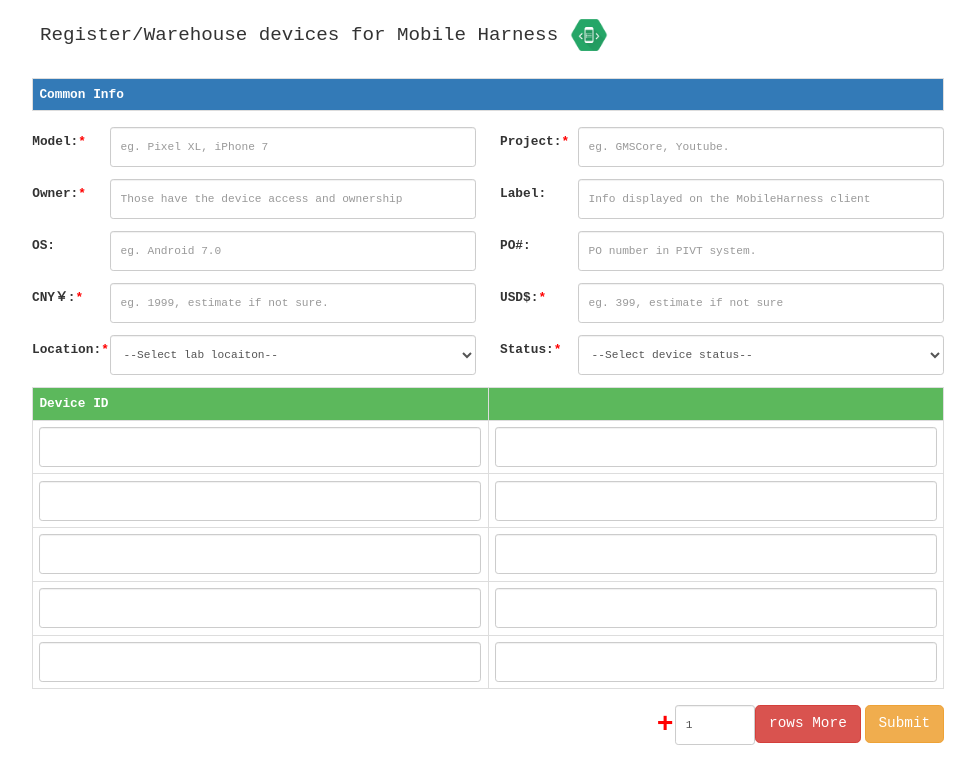
After one commit to billunique/motric, a Django app: page /device_register/ in a window 1280 px wide. The commit adds this page. Shown: the top 784 px of the page, without its empty margins (152-1127 px from the left). Run offline with Django 3.2, Linux system fonts and the light colour scheme; lists and menus that the app fills with data are empty; parts of the project's set-up code (start-up, migrations or seed data) failed here and were passed over; some libraries are stand-ins or nearby versions.

Commit message:
BIG COMMIT, added the register page and related logic. But the display logic of device pages (home/public/dedicated) is not changed yet.

```diff
--- a/moha/urls.py
+++ b/moha/urls.py
@@ -28,6 +28,8 @@
     url(r'^device_request/', views.device_request, name='request'),
     url(r'^request_disposal/', views.request_disposal, name='req_disposal'),
     url(r'^request_history/*', views.request_history, name='req_history'),
+    url(r'^device_register/', views.device_register, name='dev_register'),
+
     # url(r'^faq/', views.faq, name='faq'),
     # url(r'^about/', views.about, name='about'),
 	url(r'^request/', utils.form_receiver, name='receiver'), # this is a pratical technic.
@@ -37,6 +39,7 @@
 
     url(r'^details/', utils.details, name='details'),
     url(r'^device_replacement/', utils.device_replacement, name='replacement'),
+    url(r'^register/', utils.device_register, name='labd_register'),
 
     url(r'^who/', utils.who_are_you, name='who'),
     url(r'^admin/', admin.site.urls),
--- a/motric/models.py
+++ b/motric/models.py
@@ -75,6 +75,9 @@
 	label = models.CharField(max_length=50, blank=True)
 	project = models.CharField(max_length=50, blank=True)
 	lab_location = models.CharField(max_length=3, blank=True, null=True)
+	price_usd = models.DecimalField(max_digits=6, decimal_places=1, blank=True, null=True)
+	price_cny = models.DecimalField(max_digits=6, decimal_places=1, blank=True, null=True)
+	po_number = models.CharField(max_length=50, blank=True, null=True)
 	replaced_by = models.ManyToManyField('self', symmetrical=False)
 
 	def __unicode__(self):
--- a/motric/static/js/xmotric.js
+++ b/motric/static/js/xmotric.js
@@ -837,6 +837,86 @@
 		});
 	});
 
+
+	$('#add-more').on('click', function(event) {
+
+		var tb = document.getElementById("deviceid_table")
+		var amount = $('#more-amount').val();
+
+		for (i = 0; i < amount; i++) {
+			var row = tb.insertRow(-1);
+			var td1 = row.insertCell(0);
+			var td2 = row.insertCell(1);
+
+			var idevid = document.createElement("INPUT");
+			idevid.setAttribute("type", "text");
+			idevid.setAttribute("class", "mtinput form-control");
+			idevid.setAttribute("name", "device_id");
+			td1.appendChild(idevid);
+
+			var idevid = document.createElement("INPUT");
+			idevid.setAttribute("type", "text");
+			idevid.setAttribute("class", "mtinput form-control");
+			idevid.setAttribute("name", "device_id");
+			td2.appendChild(idevid);
+		}
+
+		window.scrollTo(0,document.body.scrollHeight)  // Scroll automatically to the bottom of the page.
+
+	});
+
+	$('#device_register_form').on('submit', function(event) {
+
+		// var val = $(this).find('input, select').not('[value=""]').serialize();  // This doesn't work.
+
+		// var vals = $('#device_register_form input, #device_register_form select').map(function () {  // This assasinates those inputs that allows empty value.
+  //       	return $(this).val().trim() == "" ? null : this;
+  //   	}).serialize();
+
+  		// $(this).find(':input[name="device_id"][value=""]').attr("disabled", "disabled");
+
+  		// var vals = $('#device_register_form input, #device_register_form select').filter(function () {  // This assasinates those inputs that allows empty value.
+    //     	return $(this).val();
+    // 	}).serialize();
+
+    	$(this).find(':input[name="device_id"]').each(function (){
+    		if ($.trim($(this).val()) === '') {
+				$(this).prop("disabled", true);
+				// $(this).attr("disabled", "disabled");
+    		}
+
+    		return true;
+    	});
+
+    	vals = $(this).serialize();
+    	console.log(vals);
+
+  		$.ajax({
+            url: '/register/',
+            type: 'post',
+            // dataType: 'json',
+            data: vals,
+        })
+        .done(function(data) {
+    		toastr.success('Saved successfully!', {timeOut: 2000});
+        })
+        .fail(function() {
+        	alert("Error! You might input something illegal.")
+        })
+    //     .always(function () {
+    //     	$(this).find(':input[name="device_id"]').each(function (){
+				// console.log($(this));
+				// $(this).removeAttr("disabled");
+    // 	    });
+    //     });
+        event.preventDefault();
+        $(this).find(':input[name="device_id"]').each(function (){  // This block doesn't work in .done and .always... don't know why.
+			$(this).removeAttr("disabled");
+			$(this).val('')
+	    });
+	});
+
+
 	$(window).on('load', function() {
 
 		setTimeout(function() {
--- a/motric/templates/motric_home.html
+++ b/motric/templates/motric_home.html
@@ -49,7 +49,8 @@
 		  <!-- <td>{{ device.model.requester.ldap }}</td> -->
 		  {# with last_target=device.respond_to.all|dictsort:"resolved_date"|last first_target=device.respond_to.all|dictsort:"resolved_date"|first #}
 		  {# with last_target=device.respond_to.all.last first_target=device.respond_to.all.0 #}
-		  {% with last_target=device.responserelationship_set.all.last.request first_target=device.respond_to.all.0 %}
+		  {# with last_target=device.responserelationship_set.all.last.request first_target=device.respond_to.all.0 #} <!--This one has same effect with the following one, just to make consistence, comment this -->
+		  {% with last_target=device.responserelationship_set.all.last.request first_target=device.responserelationship_set.all.first.request %}
 		  <td>{{ last_target.requester.ldap }}</td>
 		  <td>{{ last_target.requester.cost_center }}</td>
 		  <td>{{ first_target.po_number }}</td>
--- a/motric/templates/motric_nav.html
+++ b/motric/templates/motric_nav.html
@@ -12,8 +12,9 @@
 	  <li><a href="/dedicated_device/" target="main">Dedicated Devices<span class="glyphicon glyphicon-eye-close navicon"></a></li>
 	  <li><a href="/broken_device/" target="main">Broken Devices<span class="glyphicon glyphicon-wrench navicon"></a></li>
 	  <li><a href="/device_request/" target="main">Device Request<span class="glyphicon glyphicon-phone navicon"></a></li>
-	  <li><a href="/request_disposal/" target="main">Pending Request<span class="glyphicon glyphicon-edit navicon"></a></li>
+	  <li><a href="/request_disposal/" target="main">Pending Request<span class="glyphicon glyphicon-bell navicon"></a></li>
 	  <li><a href="/request_history/?ao=all" target="main">Resolved Request<span class="glyphicon glyphicon-record navicon"></a></li>
+	  <li><a href="/device_register/" target="main">Device Register<span class="glyphicon glyphicon-floppy-save navicon"></a></li>
 	  <li><a href="http://mobileharness/" target="_blank">MH Frontend<span class="glyphicon glyphicon-new-window navicon"></a></li>
 	  <!-- <li><a href="http://go/mobileharness" target="_blank">MH UserGuide<span class="glyphicon glyphicon-leaf navicon"></a></li> -->
 	  <!-- <li><a href="http://go/ezreq" target="_blank">Pivt<span class="glyphicon glyphicon-usd navicon"></a></li> -->
--- /dev/null
+++ b/motric/templates/motric_register.html
@@ -0,0 +1,19 @@
+{% extends 'motric_moresrc.html' %}
+{% block title %}Device register for Mobile Harness{% endblock %}
+{% block body %}
+
+  <div class="container">
+    <h3 style="margin-bottom:30px; padding-left:10px">Register/Warehouse devices for Mobile Harness <img src="/static/img/moha-48-mdpi.png" align="top"></h3>
+    <form class="form-horizontal" id="device_register_form" role="form" method="post" action="/register/">
+      {% csrf_token %}
+      {% include 'reg_general.html' %}
+      {% include 'reg_idlist.html' %}
+      <button class="btn btn-lg btn-warning" style="float:right; margin-left:5px" id="submit_register" type="submit">Submit</button>
+    </form>
+    <button class="btn btn-lg btn-danger" style="float:right" id="add-more">rows More</button>
+    <input class="form-control mtinput mtnum" style="float:right" type="number" value="1" min="1" id="more-amount">
+    <span class="noticeable text-center" style="float:right;font-size:35px; margin-right:2px">+</span>
+
+  </div>
+
+{% endblock %}
--- /dev/null
+++ b/motric/templates/reg_general.html
@@ -0,0 +1,71 @@
+<table class="table table-bordered table-hover">
+  <tr>
+    <th class="btn-primary">Common Info</th>
+  </tr>
+</table>
+
+<div class="form-group">
+  <label class="control-label col-sm-1" for="model">Model:<span class="noticeable">*</span></label>
+  <div class="col-sm-5">
+    <input type="text" class="form-control mtinput required" placeholder="eg. Pixel XL, iPhone 7" name="model" required>
+  </div>
+  <label class="control-label col-sm-1" for="project">Project:<span class="noticeable">*</span></label>
+  <div class="col-sm-5">
+    <input type="text" class="form-control mtinput required" placeholder="eg. GMSCore, Youtube." name="project" required>
+  </div>
+</div>
+
+<div class="form-group">
+  <label class="control-label col-sm-1" for="owner">Owner:<span class="noticeable">*</span></label>
+  <div class="col-sm-5">
+    <input type="text" class="form-control mtinput required" placeholder="Those have the device access and ownership" name="owner" required>
+  </div>
+    <label class="control-label col-sm-1" for="devicelabel" style="text-align: left">Label:</label>
+  <div class="col-sm-5">
+    <input type="text" class="form-control mtinput" placeholder="Info displayed on the MobileHarness client" name="label">
+  </div>
+</div>
+
+<div class="form-group">
+  <label class="control-label col-sm-1" for="os" style="text-align: left">OS:</label>
+  <div class="col-sm-5">
+    <input type="text" class="form-control mtinput" placeholder="eg. Android 7.0" name="os">
+  </div>
+  <label class="control-label col-sm-1" for="po" style="text-align: left">PO#:</label>
+  <div class="col-sm-5">
+    <input type="text" class="form-control mtinput" placeholder="PO number in PIVT system." name="po_number">
+  </div>
+</div>
+
+<div class="form-group">
+  <label class="control-label col-sm-1" for="price_cn" style="text-align: left">CNY￥:<span class="noticeable">*</span></label>
+  <div class="col-sm-5">
+    <input type="text" class="form-control mtinput required" placeholder="eg. 1999, estimate if not sure." name="price_cn" required>
+  </div>
+  <label class="control-label col-sm-1" for="price_us" style="text-align: left">USD$:<span class="noticeable">*</span></label>
+  <div class="col-sm-5">
+    <input type="text" class="form-control mtinput required" placeholder="eg. 399, estimate if not sure" name="price_us" required>
+  </div>
+</div>
+
+<div class="form-group">
+  <label class="control-label col-sm-1" for="location" style="text-align: left">Location:<span class="noticeable">*</label>
+  <div class="col-sm-5">
+    <select class="form-control mtinput" placeholder="" name="location" equired>
+      <option value="">--Select lab locaiton--</option>
+      <option value="PEK">PEK</option>
+      <option value="MTV">MTV</option>
+      <option value="TWD">TWD</option>
+    </select>
+  </div>
+  <label class="control-label col-sm-1" for="status" style="text-align: left">Status:<span class="noticeable">*</label>
+  <div class="col-sm-5">
+    <select class="form-control mtinput" placeholder="" name="status" required>
+      <!-- <option disabled selected value></option> -->
+      <option value="">--Select device status--</option>
+      <option value="AVA">Public</option>
+      <option value="ASS">Dedicated</option>
+      <option value="BRO">Broken</option>
+    </select>
+  </div>
+</div>
--- /dev/null
+++ b/motric/templates/reg_idlist.html
@@ -0,0 +1,27 @@
+<!-- <div class="form-group">
+</div> -->
+<table id="deviceid_table" class="table table-bordered table-hover">
+	<tr>
+		<th class="btn-success">Device ID</th><th class="btn-success"></th>
+	</tr>
+	<tr>
+		<td><input class="mtinput form-control" type="text" name="device_id" required></td>
+		<td><input class="mtinput form-control" type="text" name="device_id"></td>
+	</tr>
+	<tr>
+		<td><input class="mtinput form-control" type="text" name="device_id"></td>
+		<td><input class="mtinput form-control" type="text" name="device_id"></td>
+	</tr>
+	<tr>
+		<td><input class="mtinput form-control" type="text" name="device_id"></td>
+		<td><input class="mtinput form-control" type="text" name="device_id"></td>
+	</tr>
+	<tr>
+		<td><input class="mtinput form-control" type="text" name="device_id"></td>
+		<td><input class="mtinput form-control" type="text" name="device_id"></td>
+	</tr>
+	<tr>
+		<td><input class="mtinput form-control" type="text" name="device_id"></td>
+		<td><input class="mtinput form-control" type="text" name="device_id"></td>
+	</tr>
+</table>
--- a/motric/views.py
+++ b/motric/views.py
@@ -147,6 +147,9 @@
 	count = request_list.count()
 	return render(request, 'motric_resolved_request.html', {'request_list':request_list, 'count':count})
 
+def device_register(request):
+	return render(request, 'motric_register.html')
+
 # def faq(request):
 # 	return render(request, 'motric_faq.html')
 
```
Also changed, not shown: motric/utils.py (+21 -0 lines), motric/migrations/0025_auto_20170310_1026.py (added).
